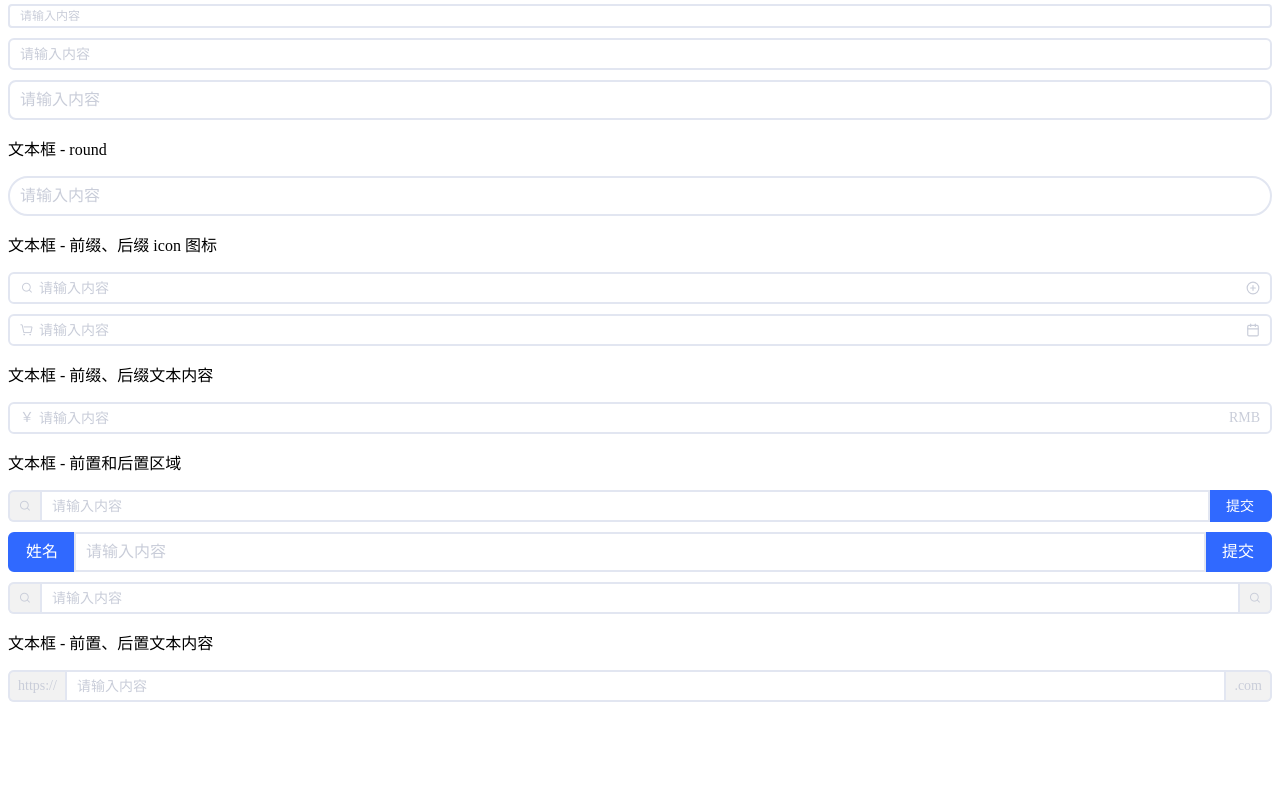
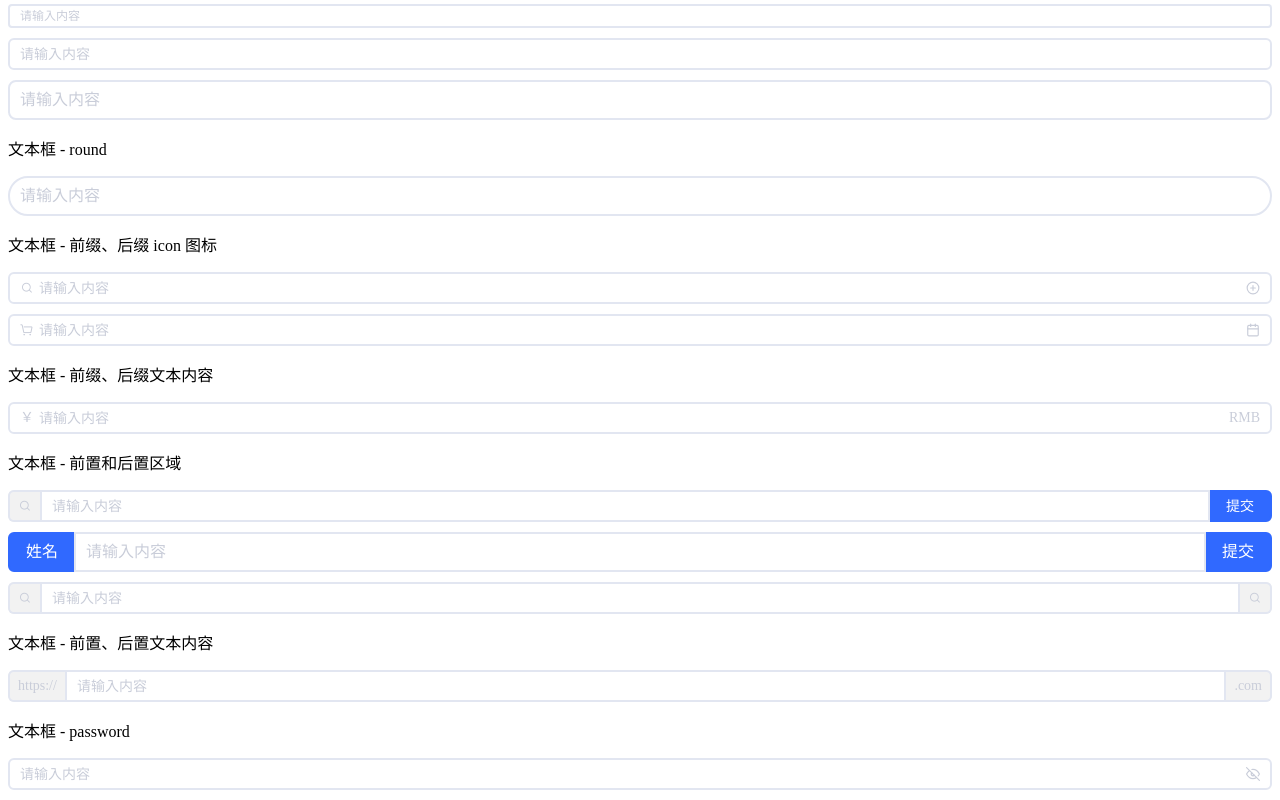
Before and after one commit to liulongbin1314/vue3-ui-library, a Vue app in the folder examples/: page / in a window 1280 px wide. Shown: the part 316-1116 px from the top of the page. Before the commit the page ends 1028 px from the top, so only its background shows below. Built offline with nearby package versions, Linux system fonts and the light colour scheme.

Commit message:
密码框

```diff
--- a/examples/src/components/InputTest.vue
+++ b/examples/src/components/InputTest.vue
@@ -80,6 +80,11 @@
   <div class="col-gap">
     <a-input prepend="https://" append=".com"></a-input>
   </div>
+
+  <p>文本框 - password</p>
+  <div class="col-gap">
+    <a-input password></a-input>
+  </div>
 </template>
 
 <script setup>
--- a/packages/components/input/src/index.vue
+++ b/packages/components/input/src/index.vue
@@ -23,7 +23,7 @@
         <span v-if="prefix">{{ prefix }}</span>
       </div>
       <input
-        type="text"
+        :type="_inputType"
         :placeholder="placeholder"
         :class="[ns.e('inner')]"
         :disabled="disabled"
@@ -37,6 +37,8 @@
         <a-icon :icon="suffixIcon" v-if="suffixIcon"></a-icon>
         <!-- 文本内容 -->
         <span v-if="suffix">{{ suffix }}</span>
+        <!-- 密码框 -->
+        <a-icon :icon="_pwdIcon" v-if="password" @click="_pwdVisible = !_pwdVisible"></a-icon>
       </div>
     </div>
     <!-- 后置区域 -->
@@ -73,12 +75,14 @@ const props = defineProps({
   suffix: String,
   // 前置和后置的文本内容
   prepend: String,
-  append: String
+  append: String,
+  password: Boolean
 })
 
 import { useNamespace } from '@ui-library/hooks'
 import { ref, computed, useSlots, provide } from 'vue'
 import { AIcon } from '@ui-library/components'
+import { Eye, EyeOff } from '@ui-library/icons'
 
 const ns = useNamespace('input')
 const _isFocus = ref(false)
@@ -95,10 +99,21 @@ const blurHandler = (e) => {
 // 是否渲染前缀区域
 const _isPrefix = computed(() => props.prefixIcon || props.prefix)
 // 是否渲染后缀区域
-const _isSuffix = computed(() => props.suffixIcon || props.suffix)
+const _isSuffix = computed(() => props.suffixIcon || props.suffix || props.password)
 
 // 是否渲染前置区域
 const _isPrepend = computed(() => slots.prepend || props.prepend)
 // 是否渲染后置区域
 const _isAppend = computed(() => slots.append || props.append)
+
+// 布尔值
+// 如果值为 true，则展示原密码，且展示打开的眼睛
+// 如果值为 false，则不展示原密码，且展示关闭的眼睛
+const _pwdVisible = ref(false)
+// 动态计算输入框的类型
+const _inputType = computed(() =>
+  props.password ? (_pwdVisible.value ? 'text' : 'password') : 'text'
+)
+// 动态计算密码框的图标
+const _pwdIcon = computed(() => (_pwdVisible.value ? Eye : EyeOff))
 </script>
```
